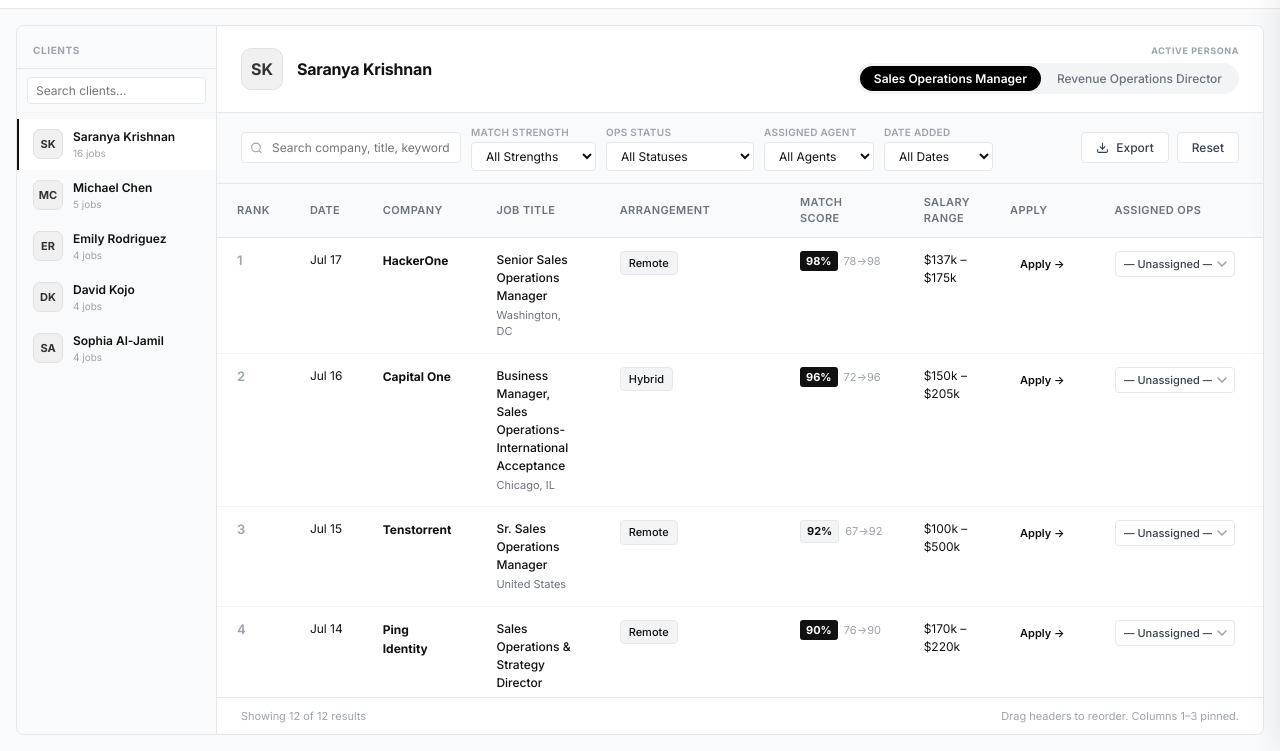
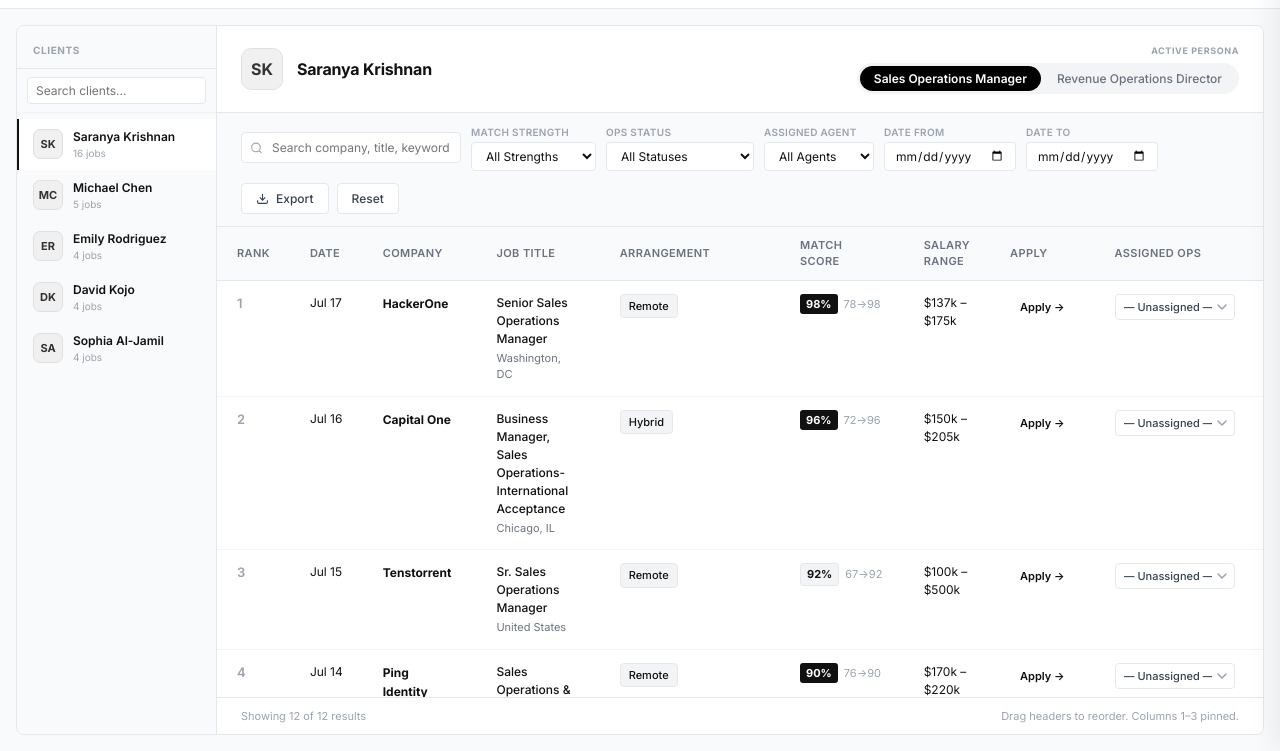
Before and after one commit to saniroy3311-spec/IG-Ops-Dashboard-, a website: page index.html in a window 1280 px wide. Both pictures are taken after a click on the element 392 px from the left and 395 px from the top of the page. Shown: the part 49-800 px from the top of the page. Drawn offline with Linux system fonts and the light colour scheme.

Commit message:
feat: implement calendar date range filter (Date From & Date To)

```diff
--- a/app.js
+++ b/app.js
@@ -1145,7 +1145,8 @@
   const filterStrength = document.getElementById("filter-strength").value;
   const filterStatus = document.getElementById("filter-status").value;
   const filterAgent = document.getElementById("filter-agent").value;
-  const filterDate = document.getElementById("filter-date").value;
+  const dateFromVal = document.getElementById("filter-date-from").value;
+  const dateToVal = document.getElementById("filter-date-to").value;
 
   // Filter jobs array
   const filtered = jobs.filter(job => {
@@ -1179,29 +1180,16 @@
       }
     }
 
-    // Match Date Added
-    if (filterDate !== "all") {
-      if (!job.createdDate) return false;
-
-      const todayStr = new Date().toISOString().slice(0, 10);
-      const jobDate = new Date(job.createdDate);
-      const todayDate = new Date(todayStr);
-      const diffTime = Math.abs(todayDate - jobDate);
-      const diffDays = Math.ceil(diffTime / (1000 * 60 * 60 * 24));
-
-      if (filterDate === "today" && job.createdDate !== todayStr) {
+    // Match Date Range
+    if (job.createdDate) {
+      if (dateFromVal && job.createdDate < dateFromVal) {
         return false;
       }
-      if (filterDate === "yesterday") {
-        const yesterday = new Date();
-        yesterday.setDate(yesterday.getDate() - 1);
-        const yesterdayStr = yesterday.toISOString().slice(0, 10);
-        if (job.createdDate !== yesterdayStr) return false;
-      }
-      if (filterDate === "3days" && diffDays > 3) {
+      if (dateToVal && job.createdDate > dateToVal) {
         return false;
       }
-      if (filterDate === "7days" && diffDays > 7) {
+    } else {
+      if (dateFromVal || dateToVal) {
         return false;
       }
     }
@@ -1499,7 +1487,8 @@
   document.getElementById("filter-strength").value = "all";
   document.getElementById("filter-status").value = "all";
   document.getElementById("filter-agent").value = "all";
-  document.getElementById("filter-date").value = "all";
+  document.getElementById("filter-date-from").value = "";
+  document.getElementById("filter-date-to").value = "";
   applyFilters();
 }
 
--- a/index.html
+++ b/index.html
@@ -233,14 +233,12 @@
                       </select>
                     </div>
                     <div class="filter-select-wrapper">
-                      <label for="filter-date">Date Added</label>
-                      <select id="filter-date" onchange="applyFilters()">
-                        <option value="all">All Dates</option>
-                        <option value="today">Today</option>
-                        <option value="yesterday">Yesterday</option>
-                        <option value="3days">Last 3 Days</option>
-                        <option value="7days">Last 7 Days</option>
-                      </select>
+                      <label for="filter-date-from">Date From</label>
+                      <input type="date" id="filter-date-from" onchange="applyFilters()" style="padding:5px 10px; border:1px solid var(--gray-200); border-radius:var(--radius-sm); font-size:12px; background:var(--white); color:var(--gray-800); outline:none; font-family:inherit;">
+                    </div>
+                    <div class="filter-select-wrapper">
+                      <label for="filter-date-to">Date To</label>
+                      <input type="date" id="filter-date-to" onchange="applyFilters()" style="padding:5px 10px; border:1px solid var(--gray-200); border-radius:var(--radius-sm); font-size:12px; background:var(--white); color:var(--gray-800); outline:none; font-family:inherit;">
                     </div>
                   </div>
                   <div class="action-group">
```
